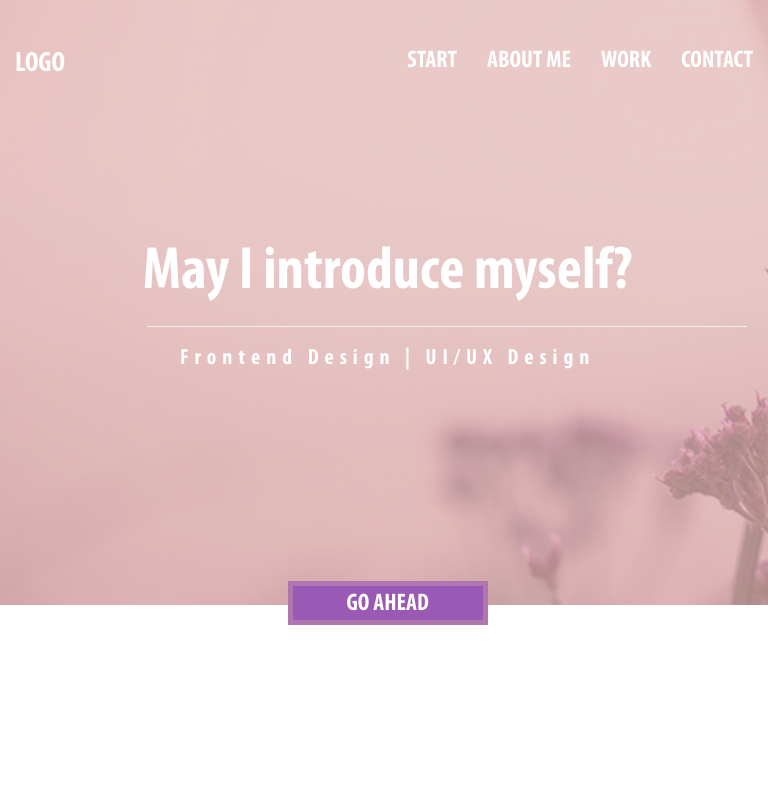
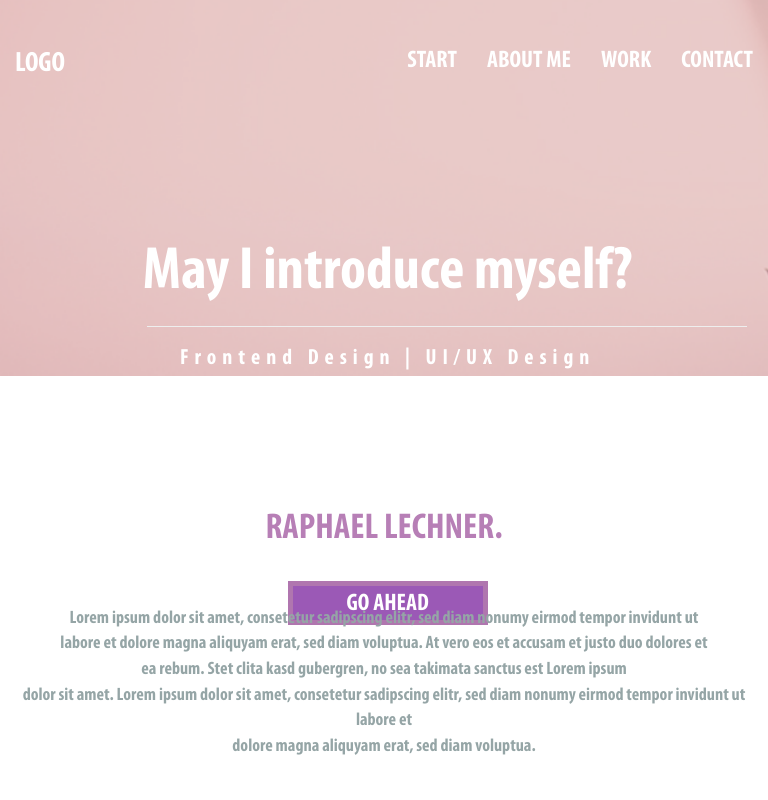
Before and after one commit to delonel33/delonel33.github.io, a plain HTML site: page index.html in a window 768 px wide. Shown: the top 800 px of the page. Drawn offline with Linux system fonts and the light colour scheme.

Commit message:
init commit

```diff
--- a/css/style.css
+++ b/css/style.css
@@ -498,6 +498,7 @@ footer
 header
 	{
 		background-size: 189%;
+		height: 47vh;
 	}
 
 	.wraper_block
```
